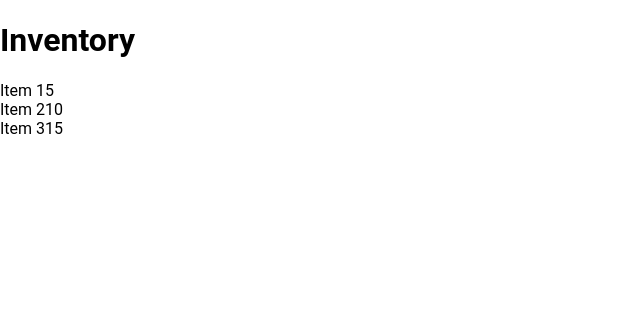
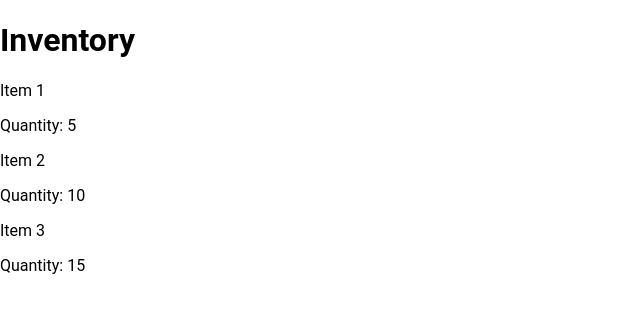
Before and after one commit to hbohlen/inventory-tracker, a React (Vite) app: page / in a window 1280 px wide. Shown: the top 312 px of the page, without its empty margins (0-640 px from the left). Built offline with nearby package versions, Linux system fonts and the light colour scheme.

Commit message:
Styled the ListItem components

```diff
--- a/src/App.tsx
+++ b/src/App.tsx
@@ -9,11 +9,6 @@ import { listData } from "./data/listData";
 import "./styles/global.css";
 
 const App: React.FC = () => {
-  const listItemData = [
-    { name: "Item 1", quantity: 1 },
-    { name: "Item 2", quantity: 2 },
-  ];
-
   return (
     <>
       <Header />
--- a/src/components/ListItem.tsx
+++ b/src/components/ListItem.tsx
@@ -7,9 +7,9 @@ export interface ListItemProps {
 
 const ListItem: React.FC<ListItemProps> = ({ name, quantity }) => {
   return (
-    <div>
-      <span>{name}</span>
-      <span>{quantity}</span>
+    <div className="px-4 py-2 border-b flex flex-col items-center">
+      <p className="text-lg font-semibold mb-2">{name}</p>
+      <p className="text-gray-500">{`Quantity: ${quantity}`}</p>
     </div>
   );
 };
--- a/src/components/ListItemModel.ts
+++ b/src/components/ListItemModel.ts
@@ -4,5 +4,5 @@ export interface ListItemData {
 }
 
 export function formatQuantity(quantity: number): string {
-  return `${quantity} items`;
+  return `Quantity: ${quantity}`;
 }
```
